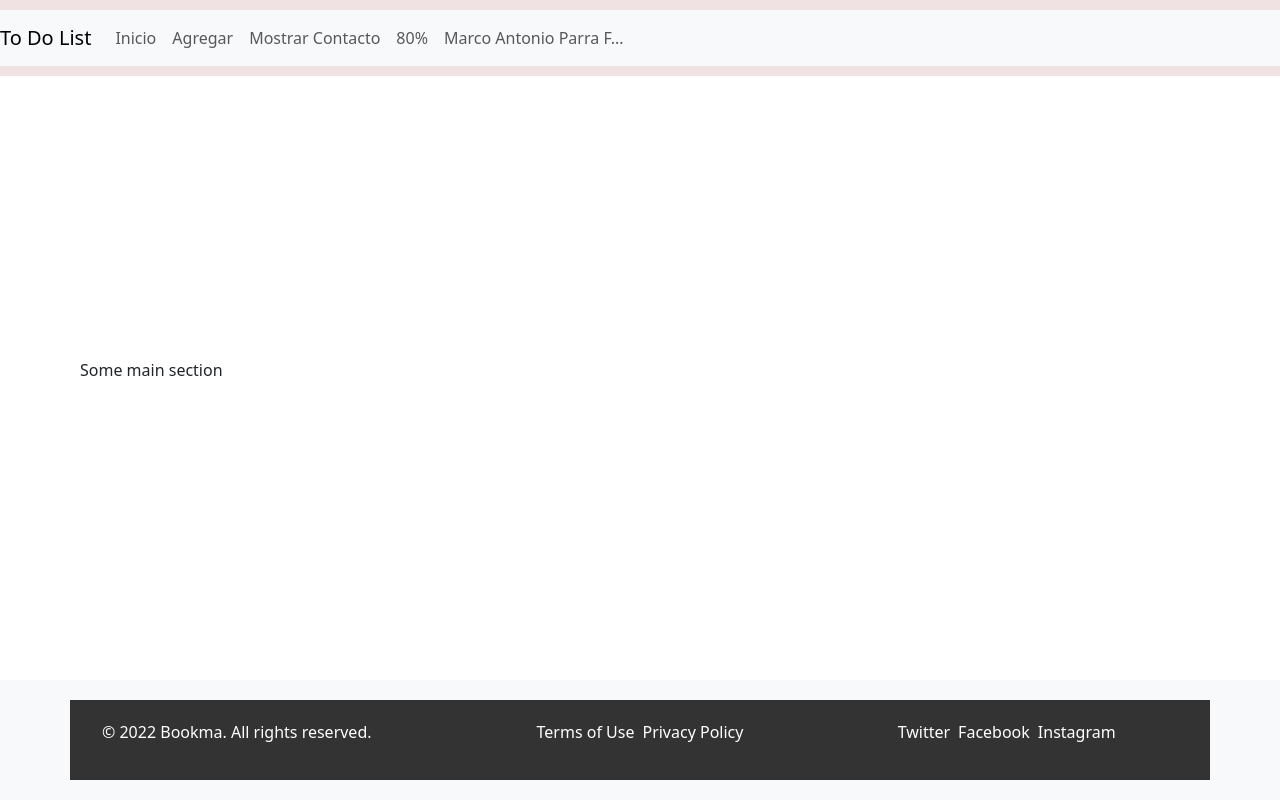
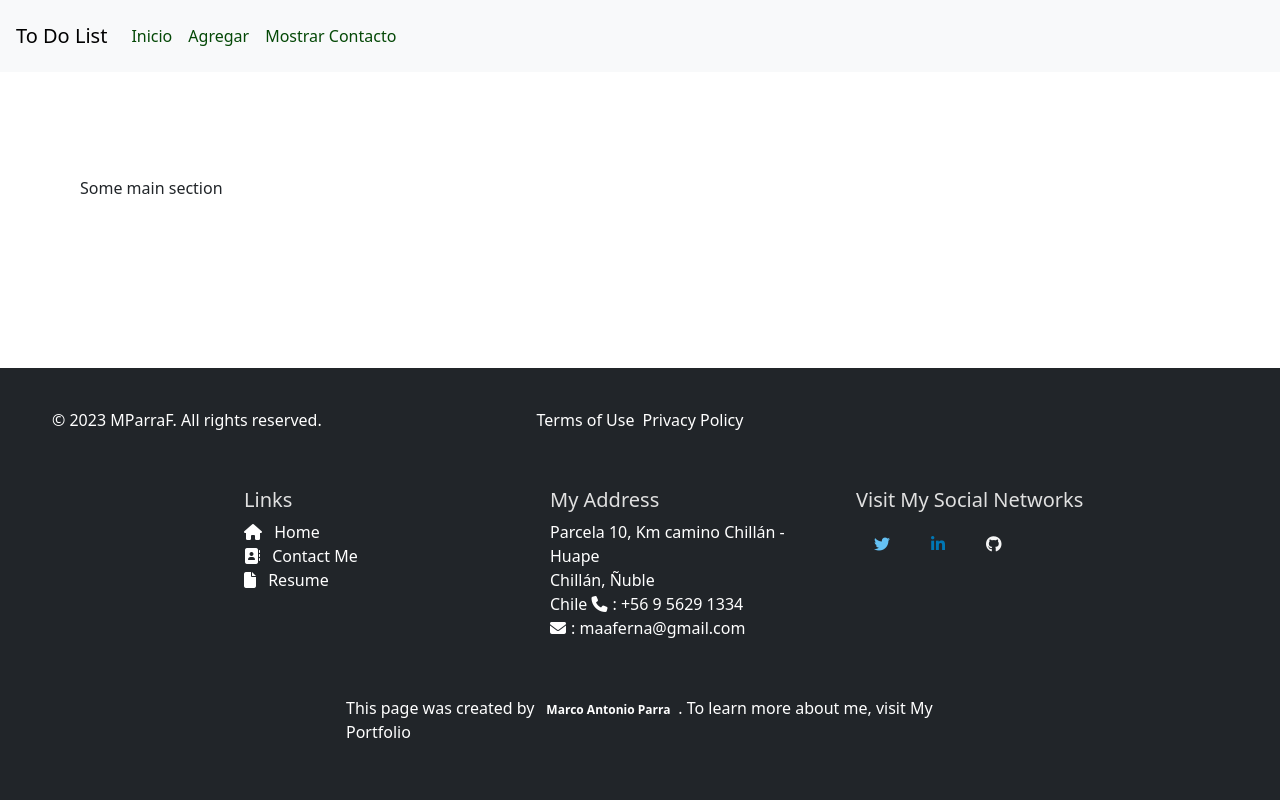
Before and after one commit to maaferna/todo_list_django, a Vue app in the folder frontend/: page / in a window 1280 px wide. Built offline with nearby package versions, Linux system fonts and the light colour scheme.

Commit message:
The header and footer are styling with css code

```diff
--- a/frontend/package.json
+++ b/frontend/package.json
@@ -8,6 +8,7 @@
     "lint": "vue-cli-service lint"
   },
   "dependencies": {
+    "@fortawesome/fontawesome-free": "^6.5.1",
     "@popperjs/core": "^2.11.8",
     "bootstrap": "^5.3.2",
     "core-js": "^3.8.3",
--- a/frontend/src/components/partials/FooterSection.vue
+++ b/frontend/src/components/partials/FooterSection.vue
@@ -1,9 +1,9 @@
 <template>
-  <footer class="bg-light">
-     <div class="container">
+  <footer class="bg-dark">
+    <div class="container-fluid">
       <div class="row">
         <div class="col-md-4">
-           <span>&copy; 2022 Bookma. All rights reserved.</span>
+          <span>&copy; 2023 MParraF. All rights reserved.</span>
         </div>
         <div class="col-md-4">
           <ul class="list-inline text-center">
@@ -15,19 +15,36 @@
             </li>
           </ul>
         </div>
-         <div class="col-md-4">
-           <ul class="list-inline text-center">
-             <li class="list-inline-item">
-               <a href="#">Twitter</a>
-             </li>
-             <li class="list-inline-item">
-               <a href="#">Facebook</a>
-             </li>
-             <li class="list-inline-item">
-               <a href="#">Instagram</a>
-             </li>
-           </ul>
       </div>
+    </div>
+    <div class="row">
+        <div class="col-4 col-sm-3 offset-2">
+            <h5>Links</h5>
+            <a class="nav-link" href="/"><i class="fa fa-home" aria-hidden="true"></i> Home <span class="sr-only">(current)</span></a>
+            <a class="nav-link" href="/"><i class="fa fa-address-book"></i> Contact Me</a>
+            <a class="nav-link" href="#"><i class="fa fa-file" aria-hidden="true"></i> Resume</a>
+        </div>
+        <div class="col-12 col-sm-3">
+            <h5>My Address</h5>
+            <address>
+                  Parcela 10, Km camino Chillán - Huape<br />
+                      Chillán, Ñuble<br />
+                      Chile
+                  <i class="fa fa-phone"></i>: +56 9 5629 1334<br />
+                  <i class="fa fa-envelope"></i>: <a href="maaferna@gmail.com">maaferna@gmail.com</a>
+
+            </address>
+        </div>
+        <div class="col col-sm">
+          <h5>Visit My Social Networks</h5>
+          <a class="btn btn-social-icon btn-twitter" href="https://twitter.com/MarcoAParraF"><i class="fab fa-twitter icon-hover" style="color:#64c1f3;"></i></a>
+          <a class="btn btn-social-icon btn-linkedin" href="https://www.linkedin.com/in/marco-antonio-parra-82999337/"><i class="fab fa-linkedin-in icon-hover" style="color:#0077b5;"></i></a>
+          <a class="btn btn-social-icon btn-github" href="https://github.com/maaferna"><i class="fa-brands fa-github icon-hover" style="color: whitesmoke;"></i></a>
+        </div>
+    </div>
+    <div class="row justify-content-center">
+        <div class="col-12 col-sm-6">
+          <p>This page was created by <span class="badge badge-pill badge-secondary">Marco Antonio Parra</span>. To learn more about me, visit <a href="https://portfolio-mparraf.herokuapp.com/">My Portfolio</a></p>
         </div>
     </div>
   </footer>
@@ -39,7 +56,6 @@
 };
 </script>
 
-
 <style lang="css" scoped>
 @import "@/styles/components/footer.css";
 </style>
--- a/frontend/src/components/partials/HeaderSection.vue
+++ b/frontend/src/components/partials/HeaderSection.vue
@@ -1,11 +1,11 @@
 <template>
-  <header>
-     <nav class="navbar navbar-expand-lg navbar-light bg-light">
+  <header class="sticky-header">
+     <nav class="navbar navbar-expand-lg navbar-light bg-light p-3">
        <a class="navbar-brand" href="#">To Do List</a>
-       <button class="navbar-toggler" type="button" data-toggle="collapse" data-target="#navbarNav" aria-controls="navbarNav" aria-expanded="false" aria-label="Toggle navigation">
-         <span class="navbar-toggler-icon"></span>
-       </button>
-       <div class="collapse navbar-collapse" id="navbarNav">
+       <button class="navbar-toggler" type="button" @click="toggleNavbar" data-bs-toggle="collapse" data-bs-target="#navbarNav" aria-controls="navbarNav" aria-expanded="false" aria-label="Toggle navigation">
+        <span class="navbar-toggler-icon"></span>
+      </button>
+       <div class="collapse navbar-collapse" :class="{ show: isNavbarOpen }" id="navbarNav">
          <ul class="navbar-nav">
            <li class="nav-item">
              <a class="nav-link" href="#">Inicio</a>
@@ -15,12 +15,6 @@
            </li>
            <li class="nav-item">
              <a class="nav-link" href="#">Mostrar Contacto</a>
-           </li>
-           <li class="nav-item">
-             <a class="nav-link" href="#">80%</a>
-           </li>
-           <li class="nav-item">
-             <a class="nav-link" href="#">Marco Antonio Parra F...</a>
            </li>
          </ul>
        </div>
--- a/frontend/src/styles/base.css
+++ b/frontend/src/styles/base.css
@@ -13,7 +13,6 @@ body {
 header {
     background-color: #f0e2e2;
     color: white;
-    padding: 10px 0;
     text-align: center;
 }
 
--- a/frontend/src/styles/components/footer.css
+++ b/frontend/src/styles/components/footer.css
@@ -87,3 +87,12 @@ footer .nav-link:hover {
     color: #ddd;
     text-decoration: none;
 }
+
+.icon-hover:hover {
+    color: white;
+  }
+
+
+footer  .nav-link i {
+    margin-right: 0.5rem;
+   }
--- a/frontend/src/styles/components/header.css
+++ b/frontend/src/styles/components/header.css
@@ -38,3 +38,22 @@
     background-color: #ddd;
     color: black;
 }
+
+/* In your custom CSS file */
+.navbar-nav .nav-link {
+    color: #044806; /* Change the link color */
+   }
+
+.navbar-nav .nav-link:hover {
+    color: #041805; /* Change the link color on hover */
+    background-color: #ddd;
+    border-radius: 10px;
+   }
+
+.sticky-header {
+    position: fixed;
+    top: 0;
+    width: 100%;
+    background-color: #fff; /* Adjust as needed */
+    z-index: 1000; /* Adjust as needed */
+  }
--- a/frontend/src/views/HomePage.vue
+++ b/frontend/src/views/HomePage.vue
@@ -1,5 +1,6 @@
 <template>
   <Header />
+  <br>
   <main>
     <div class="container">
       <p>Some main section</p>
```
Also changed, not shown: frontend/src/main.js (+4 -3 lines), 1 other file (tests, documents, lock files or other folders). Lines whose indentation alone changed are shown as unchanged.
